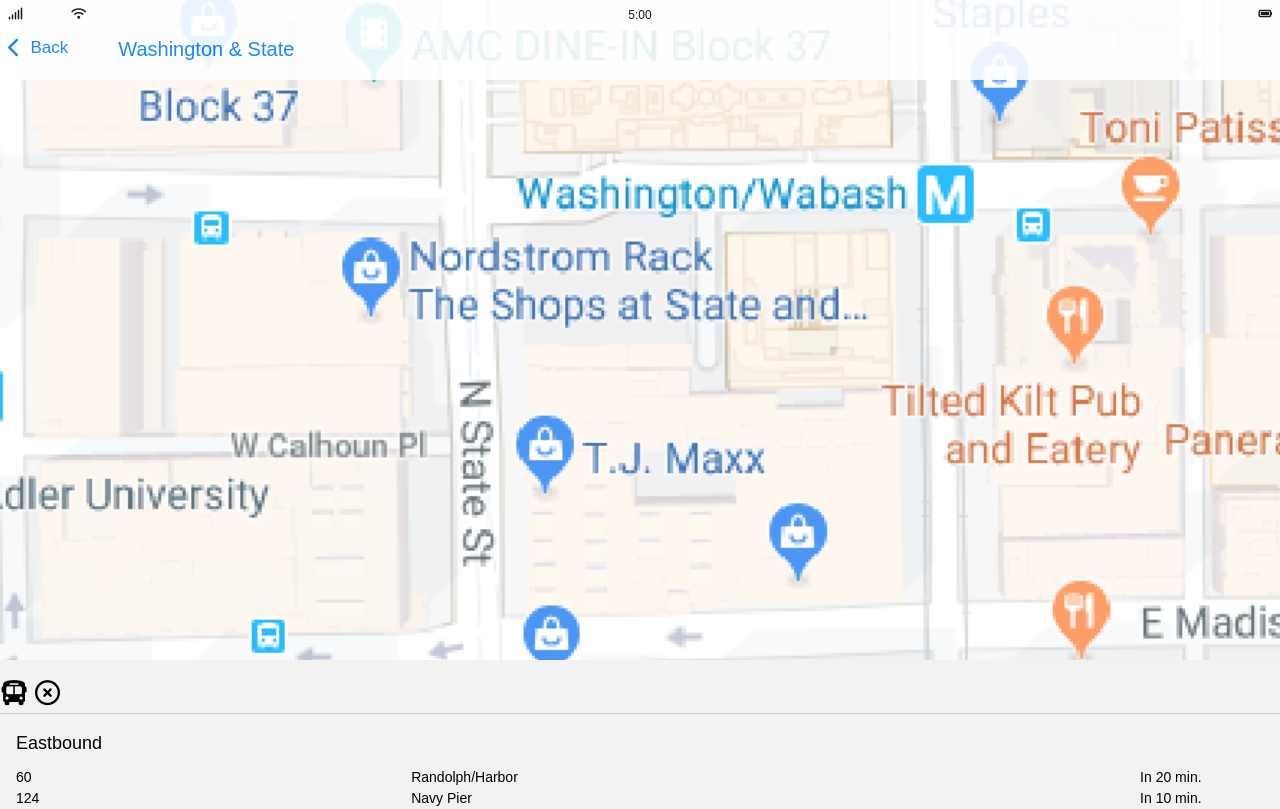
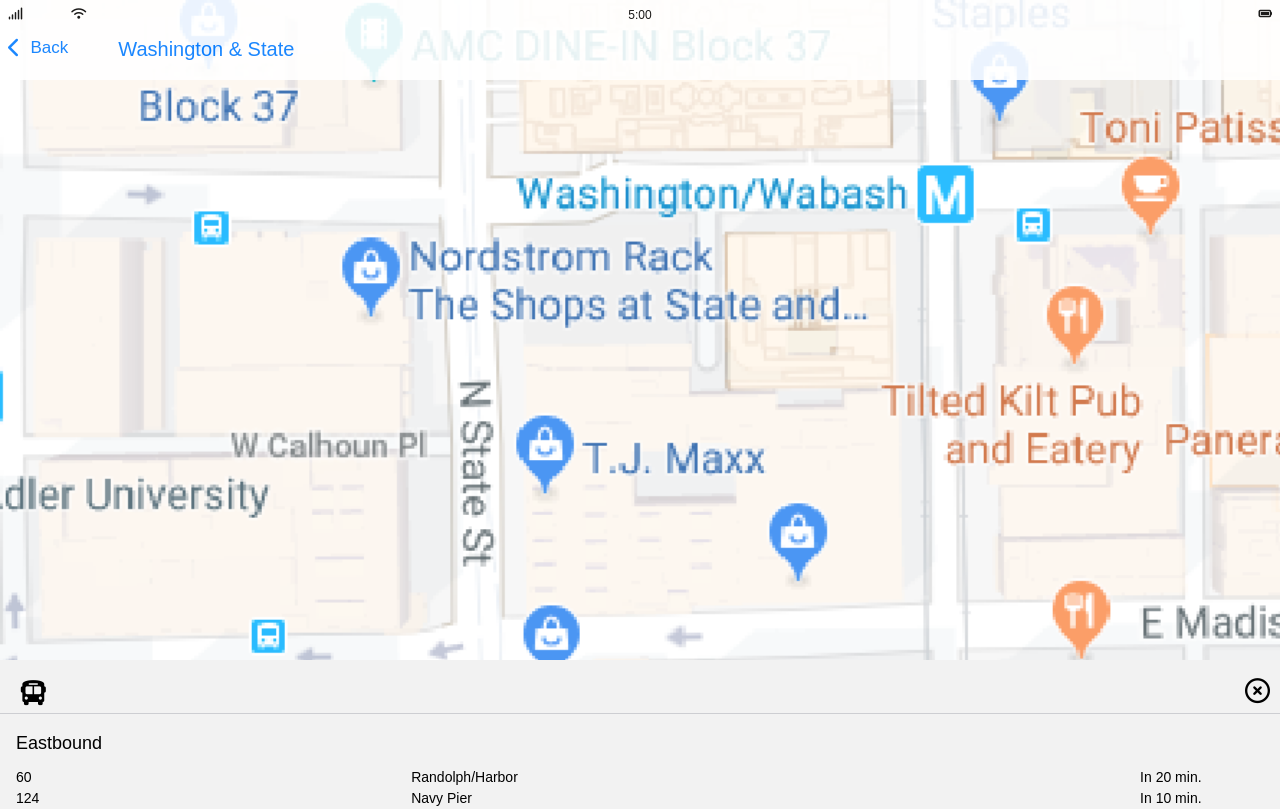
Before and after one commit to Justinacanzo/Busy-Bus-App, a plain HTML site: page index.html in a window 1280 px wide. Shown: the top 809 px of the page. Drawn offline with Linux system fonts and the light colour scheme.

Commit message:
floated icons 8/30/18

```diff
--- a/css/style.css
+++ b/css/style.css
@@ -54,6 +54,12 @@
   width: 10%;
 }
 
+.fa-times-circle-o {
+  float: right;
+  padding-right: 10px;
+
+}
+
 h1 {
   font-size: 18px;
   padding-top: 3px;
@@ -83,6 +89,7 @@
   border-bottom:  0.5px solid #CDCED2;
   padding-top: 15px;
   padding-bottom: 5px;
+  padding-left: 1.5%;
 }
 
 .grid {
```
